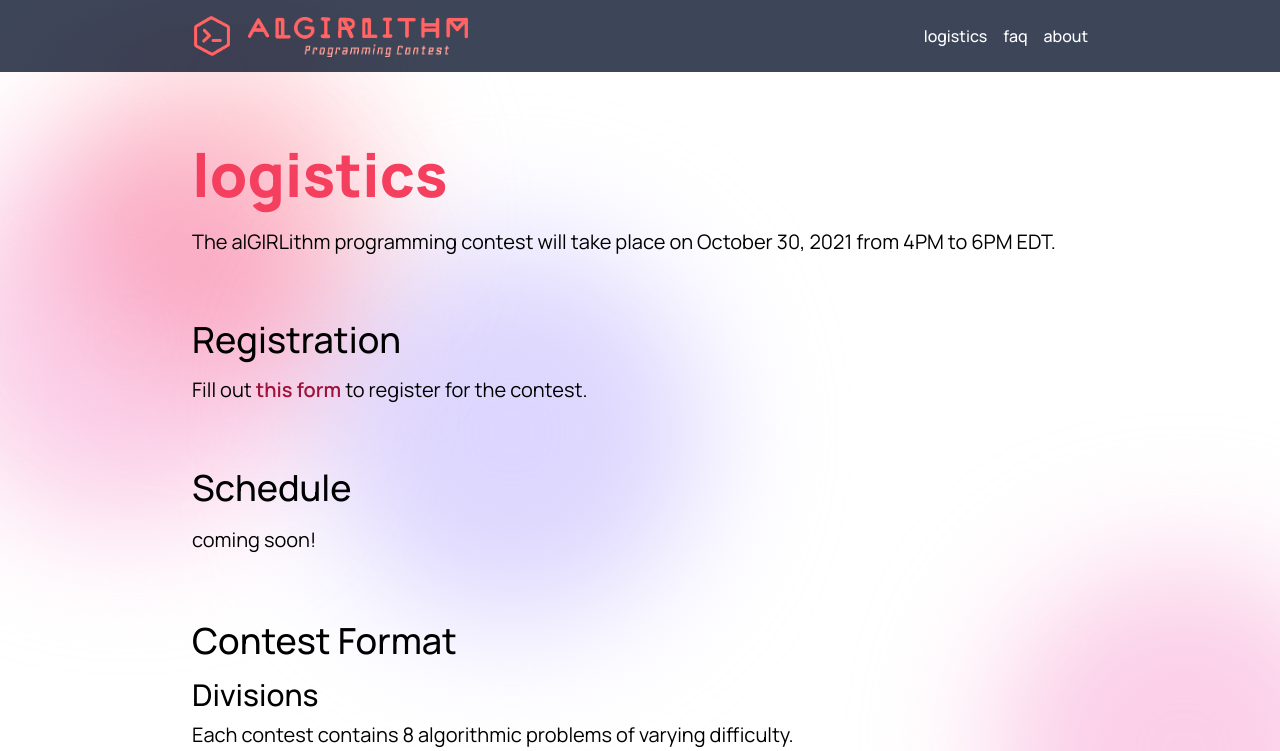
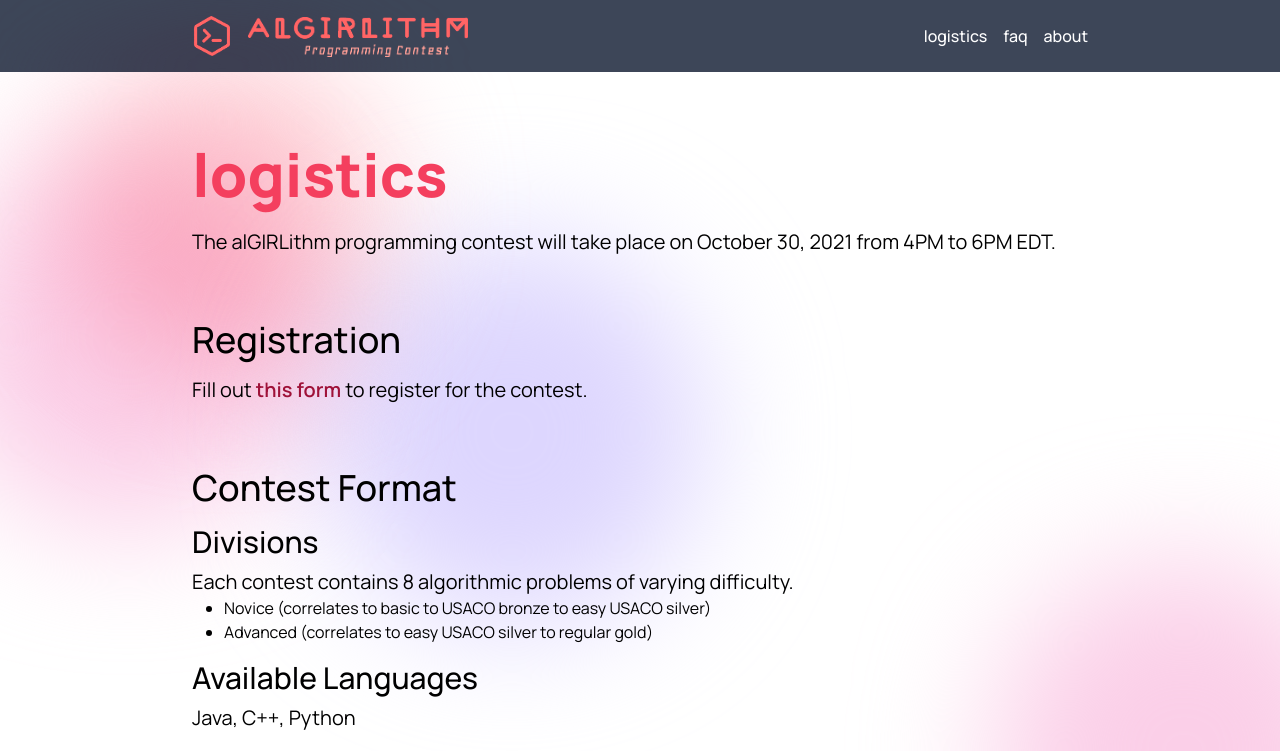
Before and after one commit to maggie-j-liu/algirlithm, a Next.js app: page /logistics in a window 1280 px wide. Shown: the top 751 px of the page. Built offline with nearby package versions, Linux system fonts and the light colour scheme.

Commit message:
remove schedule

```diff
--- a/pages/logistics.jsx
+++ b/pages/logistics.jsx
@@ -26,10 +26,6 @@ const Logistics = () => {
             </a>{" "}
             to register for the contest.
           </p>
-        </Section>
-        <Section>
-          <Subtitle>Schedule</Subtitle>
-          <p className={"text-xl leading-relaxed"}>coming soon!</p>
         </Section>
         <Section>
           <Subtitle>Contest Format</Subtitle>
```
